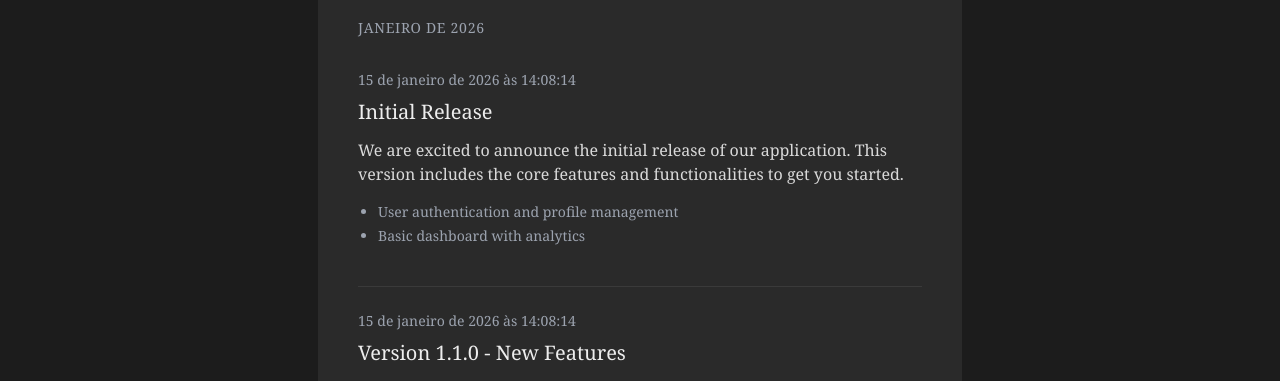
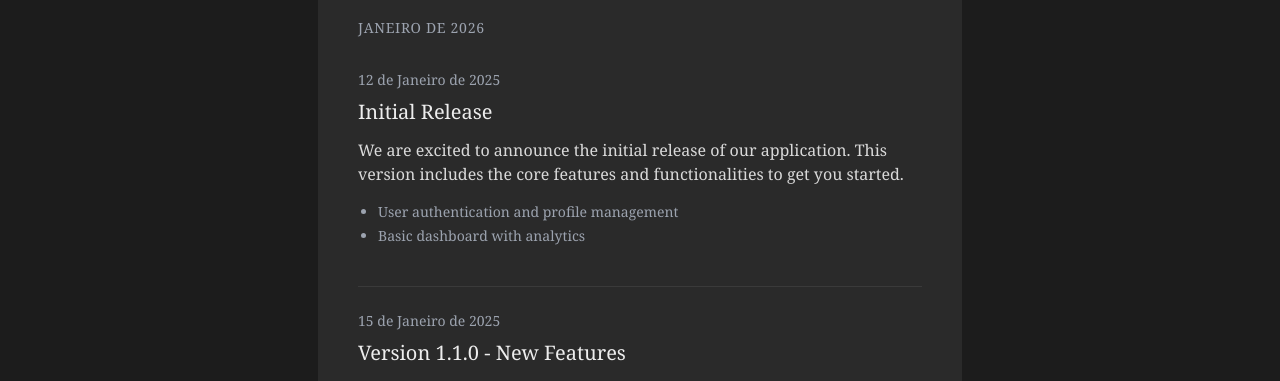
Before and after one commit to Kotige/cdh, a React (Vite) app: page /changelog in a window 1280 px wide. Shown: the part 294-675 px from the top of the page. Built offline with nearby package versions, Linux system fonts and the light colour scheme; a web font is replaced by a local one.

Commit message:
fix:changelog dates

```diff
--- a/src/components/ChangelogEntry/index.jsx
+++ b/src/components/ChangelogEntry/index.jsx
@@ -1,10 +1,9 @@
-import { formatDateTime } from '../../utils/formatDateTime.js';
 
 export default function ChangelogEntry({
     title,
     description,
     items=[],
-    date = formatDateTime(),
+    date,
 }) {
     return (
         <article
--- a/src/data/changelog.js
+++ b/src/data/changelog.js
@@ -5,7 +5,7 @@ export const changelogData = [
         period: "Janeiro de 2026",
         entries: [
             {
-                date: formatDateTime(),
+                date:"12 de Janeiro de 2025",
                 title: "Initial Release",
                 description: "We are excited to announce the initial release of our application. This version includes the core features and functionalities to get you started.",
                 items: [
@@ -14,7 +14,7 @@ export const changelogData = [
                 ]
             },
             {
-                date: formatDateTime(),
+                date: "15 de Janeiro de 2025",
                 title: "Version 1.1.0 - New Features",
                 description: "In this update, we have added several new features based on user feedback to enhance your experience.",
                 items: [
--- a/src/utils/formatDateTime.js
+++ b/src/utils/formatDateTime.js
@@ -1,6 +1,5 @@
 export function formatDateTime(date= new Date()){
     return new Intl.DateTimeFormat("pt-BR", {
         dateStyle: "long",
-        timeStyle: "medium",
     }).format(date);
 }
```
